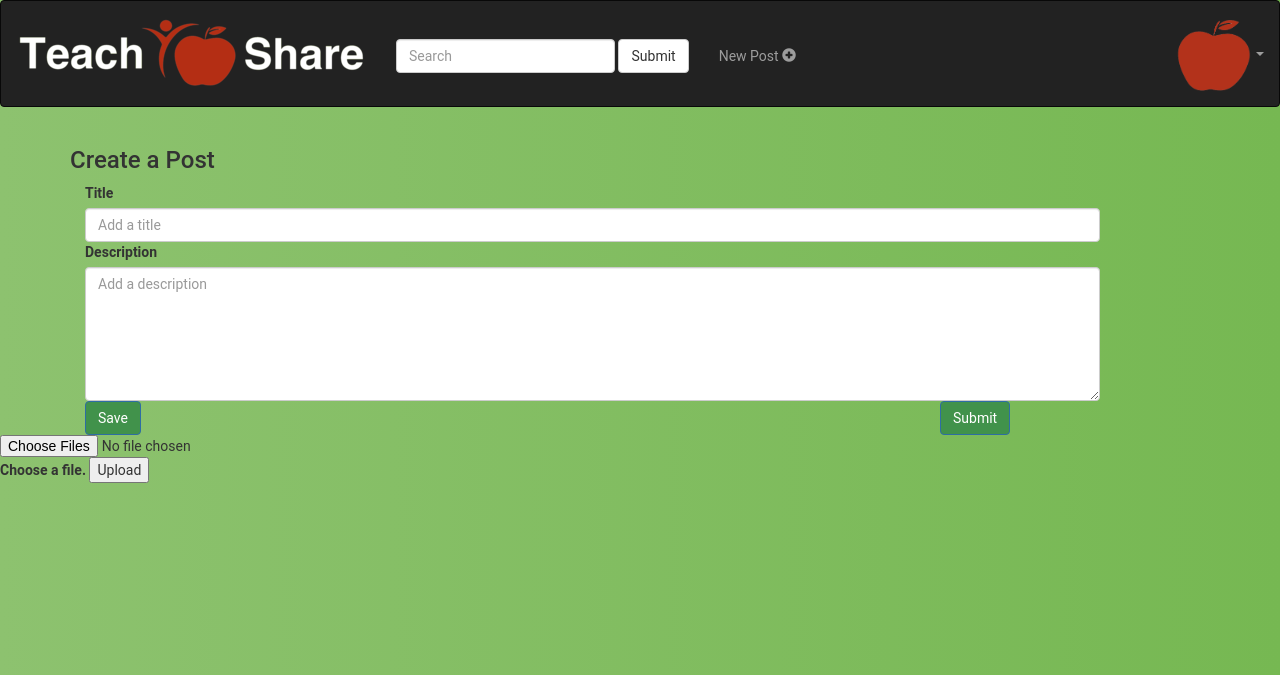
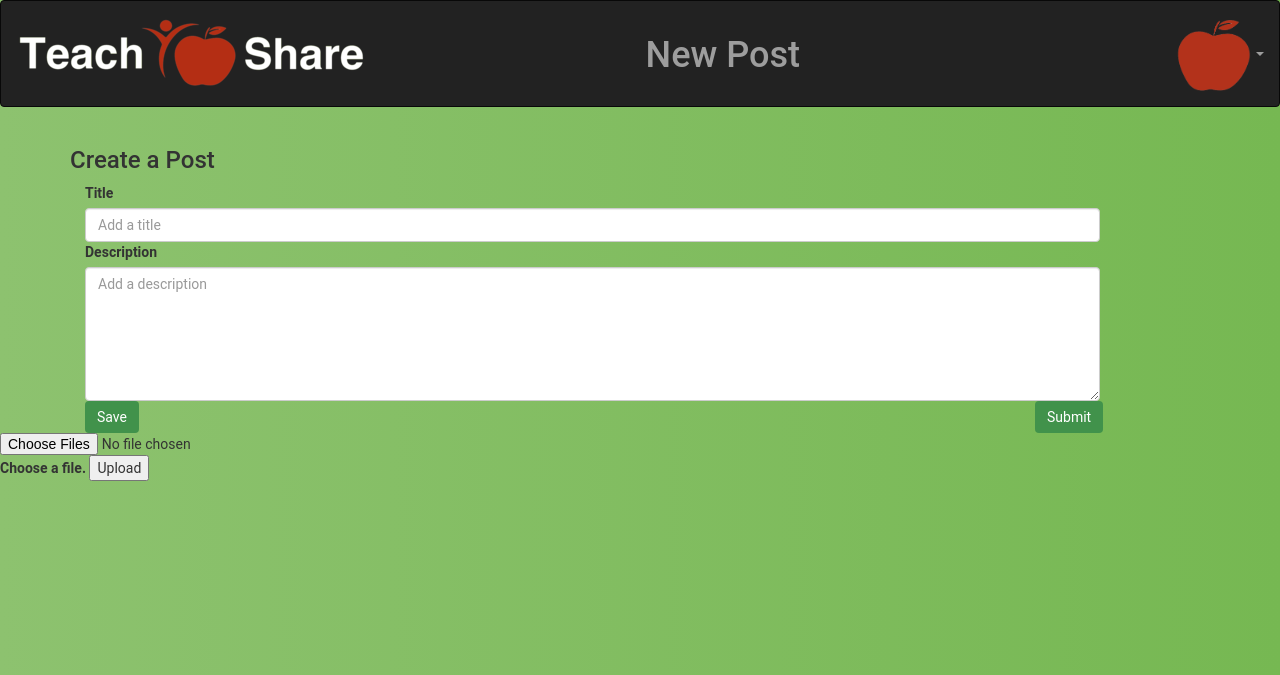
Before and after one commit to ghartman1620/TeachShare, a Django app: page /account/create/ in a window 1280 px wide. Shown: the top 675 px of the page. Run offline with Django 3.2, Linux system fonts and the light colour scheme; a user stored in the database is signed in; some libraries are stand-ins or nearby versions.

Commit message:
create_post navbar edit, and links updated

```diff
--- a/TeachShare_WebApp/accounts/static/accounts/post_create.css
+++ b/TeachShare_WebApp/accounts/static/accounts/post_create.css
@@ -2,6 +2,7 @@
 .btn-primary {
     background: #41924B;
     color: #ffffff;
+    border: 0 none;
 }
 
 .btn-primary:hover, .btn-primary:focus, .btn-primary:active, .btn-primary.active, .open > .dropdown-toggle.btn-primary {
@@ -29,7 +30,7 @@ body {
 
 .nav-navitems {
   text-align: center;
-  padding-top: 30px;
+  margin-left: 20%;
 }
 
 /*search bar on naavbar */
--- a/TeachShare_WebApp/accounts/templates/accounts/dashboard.html
+++ b/TeachShare_WebApp/accounts/templates/accounts/dashboard.html
@@ -48,7 +48,7 @@
         <ul class="dropdown-menu">
           <li><a href="/account/profile/">Profile</a></li>
           <li><a href="/account/profile/edit/">Settings</a></li>
-          <li><a href="/account/">Log Out</a></li>
+          <li><a href="/account/logout">Log Out</a></li>
         </ul>
       </li>
     </ul>
--- a/TeachShare_WebApp/accounts/templates/accounts/post_create.html
+++ b/TeachShare_WebApp/accounts/templates/accounts/post_create.html
@@ -22,20 +22,14 @@
         <img src="{% static "accounts/tslogo.png" %}" alt="TSLogo"/>
       </a>
     </div>
-  <!-- Search bar -->
-    <form class="navbar-form navbar-left nav-searchpad">
-      <div class="form-group">
-        <input type="text" class="form-control" placeholder="Search">
-      </div>
-      <button type="submit" class="btn btn-default">Submit</button>
-    </form>
-  <!-- Create a Post Button -->
-    <ul class="nav navbar-nav nav-navitems">
-      <li><a href="/account/create/">
-        <p>New Post <span class="glyphicon glyphicon-plus-sign"></span> </p>
-        </a>
-      </li>
-    </ul>
+
+<!-- Create a Post Button -->
+  <ul class="nav navbar-nav nav-navitems">
+    <li><a href="/account/create">
+      <h1>New Post</h1>
+    </a>
+    </li>
+  </ul>
 
   <!-- Dropdown Account Menu -->
     <ul class="nav navbar-nav navbar-right">
@@ -46,7 +40,7 @@
         <ul class="dropdown-menu">
           <li><a href="/account/profile/">Profile</a></li>
           <li><a href="/account/profile/edit/">Settings</a></li>
-          <li><a href="/account/">Log Out</a></li>
+          <li><a href="/account/logout">Log Out</a></li>
         </ul>
       </li>
     </ul>
@@ -78,7 +72,7 @@
   </div>
 
   <div class="form-group">
-    <div class="col-sm-3 pull-right">
+    <div class="col-sm-2 pull-right">
       <input id="submit" name="submit" type="submit" value="Submit" class="btn btn-primary">
     </div>
   </div>
```
Also changed, not shown: TeachShare_WebApp/db.sqlite3.
